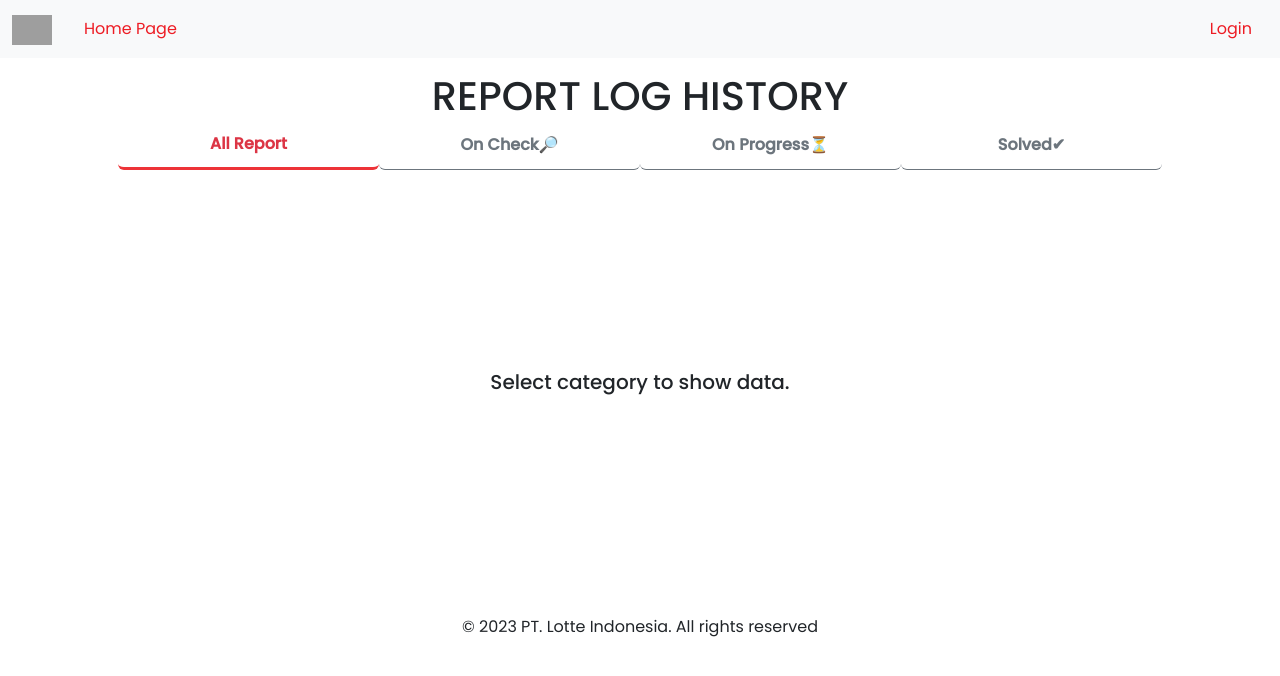
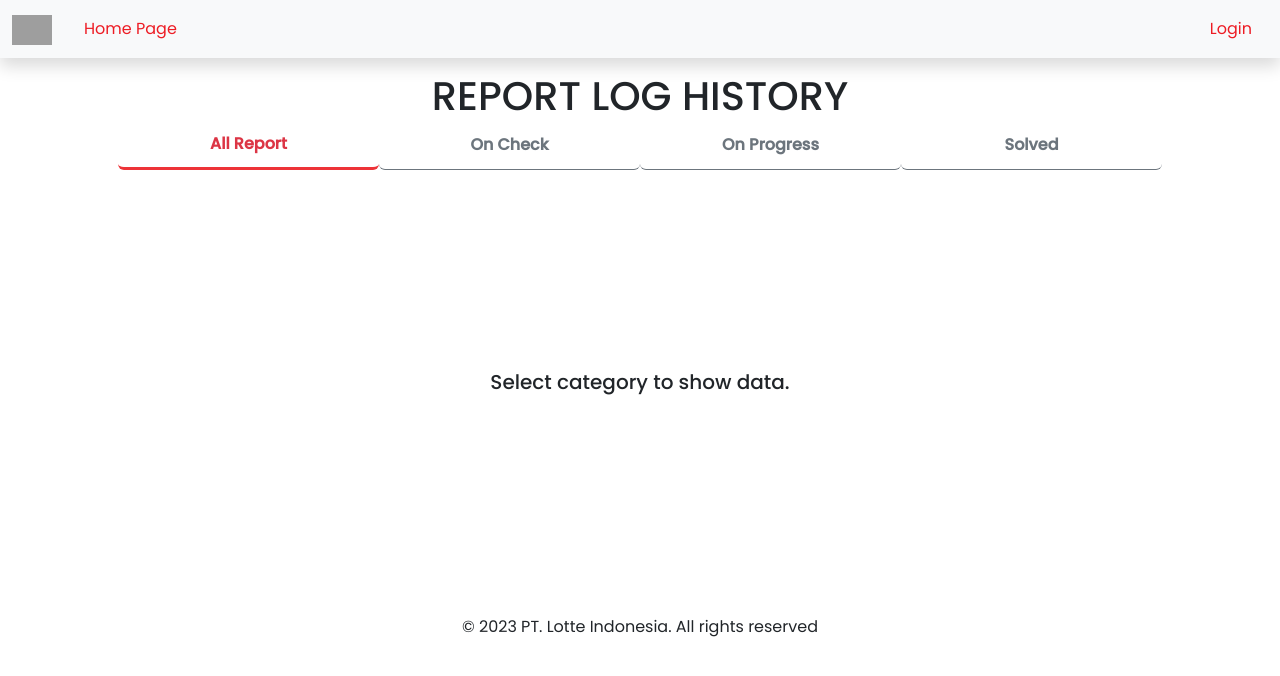
Before and after one commit to bayuindrap/Report-Log, a React (Create React App) app: page /track-page in a window 1280 px wide. Shown: the top 676 px of the page. Built offline with nearby package versions, Linux system fonts and the light colour scheme; no server answers; grey boxes are pictures that could not be loaded.

Commit message:
com 23 - optimizing

```diff
--- a/src/pages/HomePage.jsx
+++ b/src/pages/HomePage.jsx
@@ -128,7 +128,7 @@ class HomePage extends React.Component {
                 // date: this.state.startDate2.toISOString().substring(0, 10),
                 reportdate: this.state.startDate2.toLocaleDateString(),
                 detail: this.caseDesc.value,
-                status: "On Check🔎"
+                status: "On Check"
             }).then((res) => {
                 // console.log("post report", res)
                 // console.log(res.data.detail.length > 1)
--- a/src/pages/ProcessHistory.jsx
+++ b/src/pages/ProcessHistory.jsx
@@ -62,25 +62,27 @@ class ProcessHistory extends React.Component {
         };
         return this.props.report.map((value, index) => {
             console.log("handle", value.handledby)
-            if (value.status === "Solved✔" || value.status === "On Check🔎") {
+            if (value.status === "Solved" || value.status === "On Check") {
                 return null
             }
 
             if (value.handledby !== this.props.username) {
                return null
               }
-                  let badgeColor = value.status.includes("On Progress⏳") ? "warning" : value.status.includes("Solved✔") ? "success" : "primary"
+                  let badgeColor = value.status.includes("On Progress") ? "warning" : value.status.includes("Solved") ? "success" : "primary"
 
                   // if(this.props.report.length ==)
 
                   return (
 
                       <div className='shadow pb-3 rounded mb-5'>
-                          <div className='shadow p-2 rounded mb-1' style={{ color: "black", backgroundColor: "#C9DBB2" }}>
-                              <b>You Handle {value.name}'s Report</b>
-                              <b> | {value.orderid}</b>
-                              <b> | {value.corp} Corp</b>
-                              <b style={{ float: "right" }}><Badge color={badgeColor}>{value.status}</Badge></b>
+                          <div className='shadow p-2 rounded mb-1' style={{ color: "black", backgroundColor: "#ADADAD" }}>
+                                 <b>{value.name}'s Report</b>
+                                    {
+                                        value.orderid !== "" ? <b> / {value.orderid}</b> : null
+                                     }
+                                <b> / {value.corp} Corp</b>
+                                 <b style={{ float: "right" }}><Badge color={badgeColor}>{value.status}</Badge></b>
                           </div>
 
                           <div className='col'>
@@ -124,7 +126,7 @@ class ProcessHistory extends React.Component {
         return (
             <div className='container p-5 mt-4'>
                 <div className='text-center'>
-                <h1>Admin History Page</h1>
+                <h1>Admin History Report</h1>
                 </div>
                 <div>
                     {this.printReport()}
--- a/src/pages/ReportPage.jsx
+++ b/src/pages/ReportPage.jsx
@@ -1,7 +1,7 @@
 import React from 'react';
 import { API_URL } from '../helper';
 import axios from 'axios';
-import { Badge, Button, ModalHeader, ModalBody, ModalFooter, Input, InputGroupText, Label } from 'reactstrap'
+import { Badge, Button, ModalHeader, ModalBody, ModalFooter, Input, InputGroupText, Label, ButtonGroup } from 'reactstrap'
 import { Form, InputGroup, FormGroup, Modal, FormControl, Image } from 'react-bootstrap';
 import Swal from 'sweetalert2'
 import { CgSandClock } from "react-icons/cg";
@@ -14,19 +14,21 @@ import lotteLoading from "../assets/Logo-Lotte.gif"
 import { AiTwotoneDelete } from "react-icons/ai";
 import { AiOutlineSearch } from "react-icons/ai";
 import { GiBroom } from "react-icons/gi";
+import '../product.css'
 
 
 class ReportPage extends React.Component {
     constructor(props) {
         super(props);
         this.state = {
-            status: ["On Check🔎", "On Progress⏳", "Solved✔"],
+            status: ["On Check", "On Progress", "Solved"],
             dateNow: new Date(),
             modal: false,
             reportId: null,
             processedBy: null,
             isLoading: false,
-            dataAvailable: true
+            dataAvailable: true,
+            page: 1
         }
     }
 
@@ -49,7 +51,7 @@ class ReportPage extends React.Component {
 
     // btnProcess = (id) => {
     //     axios.patch(`${API_URL}/report/${id}`, {
-    //         status: "On Progress⏳",
+    //         status: "On Progress",
     //         // cause: this.rootCause.value,
     //         // solution: this.solution.value
     //         handledby: this.props.username
@@ -82,7 +84,7 @@ class ReportPage extends React.Component {
         });
         if(result.isConfirmed) {
             axios.patch(`${API_URL}/report/${id}`, {
-                status: "On Progress⏳",
+                status: "On Progress",
                 // cause: this.rootCause.value,
                 // solution: this.solution.value
                 handledby: this.props.username
@@ -109,7 +111,7 @@ class ReportPage extends React.Component {
     btnSolved = (id) => {
         const report = this.props.report.find((value) => value.id === id);
 
-        if (report.status === "On Check🔎") {
+        if (report.status === "On Check") {
             Swal.fire({
                 position: 'center',
                 icon: 'warning',
@@ -134,7 +136,7 @@ class ReportPage extends React.Component {
         // }
 
         axios.patch(`${API_URL}/report/${id}`, {
-            status: "Solved✔",
+            status: "Solved",
             solvedate: this.state.dateNow.toLocaleDateString(),
             cause: this.rootCause.value,
             solution: this.solution.value
@@ -231,7 +233,7 @@ class ReportPage extends React.Component {
         const { report, username } = this.props;
         const selectedReport = report.find((value) => value.id === id);
 
-        if (selectedReport.status === "On Check🔎") {
+        if (selectedReport.status === "On Check") {
             Swal.fire({
                 position: 'center',
                 icon: 'warning',
@@ -327,16 +329,26 @@ class ReportPage extends React.Component {
 
     }
 
+    // inputModal = () => {
 
+    //         const { value: text } = Swal.fire({
+    //             input: 'textarea',
+    //             inputLabel: 'Message',
+    //             inputPlaceholder: 'Type your message here...',
+    //             inputAttributes: {
+    //               'aria-label': 'Type your message here'
+    //             },
+    //             showCancelButton: true
+    //           })
+
+    //           if (text) {
+    //             Swal.fire(text)
+    //           }
+
+    // }
 
     printReport = () => {
-        // const renderValue = (label, field) => {
-        //     if (field && field.trim() !== "") {
-        //         return <p>{field} : {label}</p>;
-        //     }
-        //     return null;
-        // };
-
+        let {page} =  this.state
 
         const renderValue = (field, label) => {
             if (field && field.trim() !== "") {
@@ -347,33 +359,28 @@ class ReportPage extends React.Component {
 
         return this.props.report.map((value, index) => {
 
-            if (value.status === "Solved✔") {
+            if (value.status === "Solved") {
                 return <div></div>
             }
 
 
-            let badgeColor = value.status.includes("On Progress⏳") ? "warning" : value.status.includes("Solved✔") ? "success" : "primary"
-
-            // if(this.props.report.length ==)
+            let badgeColor = value.status.includes("On Progress") ? "warning" : value.status.includes("Solved") ? "success" : "primary"
 
             return (
-
+                // #ADADAD
                 <div className='shadow pb-3 rounded mb-5'>
-                    <div className='shadow p-2 rounded mb-1' style={{ color: "black", backgroundColor: "#C9DBB2" }}>
+                    <div className='shadow p-2 rounded mb-1' style={{ color: "black", backgroundColor: "#ADADAD" }}>
                         <b>{value.name}'s Report</b>
-                        <b> | {value.orderid}</b>
-                        <b> | {value.corp} Corp</b>
+                        {
+                            value.orderid !== "" ? <b> / {value.orderid}</b> : null
+                        }
+                        <b> / {value.corp} Corp</b>
                         <b style={{ float: "right" }}><Badge color={badgeColor}>{value.status}</Badge></b>
                     </div>
 
                     <div className='col'>
                         <div className='p-2'>
                             <div>
-                                {/* <p> INVOICE NO : {value.invoice}</p>
-                                <p> PRODUCT CODE : {value.productcd}</p>
-                                <p> TRANSACTION DATE : {value.datetransaction}</p>
-                                <p> REPORT DATE : {value.reportdate}</p>
-                                <p> DETAIL CASE : {value.detail}</p> */}
                                 {renderValue(value.invoice, "INVOICE NO")}
                                 {renderValue(value.productcd, "PRODUCT CODE")}
                                 {renderValue(value.datetransaction, "TRANSACTION DATE")}
@@ -386,7 +393,7 @@ class ReportPage extends React.Component {
                             <img src={value.imgcorp} style={{ width: "23%" }} />
                             {this.props.role === 'superadmin' && (
 
-                                <AiTwotoneDelete style={{ fontSize: "20 px", marginLeft: "auto", maxWidth: "5%" }} onClick={() => this.btnDelete(value.id)} />
+                                <AiTwotoneDelete className="hvr-grow" style={{ fontSize: "20 px", marginLeft: "auto", maxWidth: "5%" }} onClick={() => this.btnDelete(value.id)} />
 
                             )}
                             {/* {
@@ -401,18 +408,16 @@ class ReportPage extends React.Component {
 
                     <div style={{ float: "right", marginTop: -30, marginRight: 5, display: "flex", alignItems: "center" }}>
 
-                        {["On Check🔎"].includes(value.status) && (
+                        {["On Check"].includes(value.status) && (
                             <div>
-                                {/* <Button color="warning" style={{ width: 110, color: "black" }} onClick={() => this.btnProcess(value.id)}><CgSandClock />Process</Button> */}
-                                <Button color="warning" style={{ width: 110, color: "black", borderRadius: 50 }} onClick={() => this.btnProcess(value.id)}>Process <CgSandClock /></Button>
-                                <Button color="success" style={{ width: 110, color: "black", borderRadius: 50 }} onClick={() => this.toggle(value.id)}>Solved <FaCheck /></Button>
-                                {/* <AiTwotoneDelete style={{ fontSize: "22px", marginLeft: 10 }} onClick={() => this.btnDelete(value.id)} /> */}
+                                <Button className="hvr-grow" color="warning" style={{ width: 110, color: "black", borderRadius: "18px", marginRight: 5 }} onClick={() => this.btnProcess(value.id)}>Process <CgSandClock /></Button>
+                                <Button className="hvr-grow" color="success" style={{ width: 110, color: "black", borderRadius: "18px"}} onClick={() => this.toggle(value.id)}>Solved <FaCheck /></Button>
                             </div>
                         )}
-                        {["On Progress⏳"].includes(value.status) && (
-                            <Button color="success" style={{ width: 110, color: "black", borderRadius: 50 }} onClick={() => this.toggle(value.id)}>Solved <FaCheck /></Button>
+                        {["On Progress"].includes(value.status) && (
+                            <Button className="hvr-grow" color="success" style={{ width: 110, color: "black", borderRadius: "18px"}} onClick={() => this.toggle(value.id)}>Solved <FaCheck /></Button>
                         )}
-                        {["Solved✔"].includes(value.status) && (
+                        {["Solved"].includes(value.status) && (
                             <div></div>
                         )}
 
@@ -447,6 +452,18 @@ class ReportPage extends React.Component {
         </div>
     }
 
+    btnPagination = () => {
+        let btn = []
+        for (let i = 0; i < Math.ceil(this.props.report.length / 6); i++){
+            btn.push(<Button
+                outline color="" disabled={this.state.page == i + 1 ? true : false}
+                onClick={() => this.setState({ page: i + 1 })}>
+                {i+1}
+            </Button>)
+        }
+        return btn
+    }
+
 
 
 
@@ -462,14 +479,14 @@ class ReportPage extends React.Component {
                     <FormGroup>
                         <Label>Search</Label>
                         <Input type="text" id="text" placeholder="Input user name"
-                            style={{ width: 250, marginBottom: 5 }}
+                            style={{ width: 250, marginBottom: 5}}
                             innerRef={(element) => this.searchName = element}
                             onKeyDown={this.handleKeyPress}
                         />
                         {isFiltered && (
-                            <Button color="danger" onClick={this.btnClear} style={{width: 103}}>Clear<GiBroom /></Button>
+                            <Button className="hvr-grow" color="danger" onClick={this.btnClear} style={{width: 103, borderRadius: "18px", marginRight: 5}}>Clear<GiBroom /></Button>
                         )}
-                        <Button color="info" onClick={this.btnSearch} >Search <AiOutlineSearch /></Button>
+                        <Button className="hvr-grow" color="info" onClick={this.btnSearch} style={{borderRadius: "18px"}}>Search <AiOutlineSearch /></Button>
                     </FormGroup>
                 </div>
                 <div>
@@ -498,6 +515,12 @@ class ReportPage extends React.Component {
                     }
                 </div>
 
+                {/* <div style={{textAlign: "center"}}>
+                    <ButtonGroup>
+                        {this.btnPagination()}
+                    </ButtonGroup>
+                </div> */}
+
             </div>
 
         );
--- a/src/pages/StatusPage.jsx
+++ b/src/pages/StatusPage.jsx
@@ -16,7 +16,7 @@ class StatusPage extends React.Component {
     constructor(props) {
         super(props);
         this.state = {
-            status: ["All Report", "On Check🔎", "On Progress⏳", "Solved✔"],
+            status: ["All Report", "On Check", "On Progress", "Solved"],
             report: [],
             statusIdx: 0,
             isLoading: false,
@@ -111,10 +111,12 @@ class StatusPage extends React.Component {
             let badgeColor = value.status.includes("On Progress") ? "warning" : value.status.includes("Solved") ? "success" : "primary"
 
             return <div className='shadow pb-3 rounded mb-5'>
-                <div className='shadow p-2 rounded mb-1' style={{ color: "black", backgroundColor: "#C9DBB2" }}>
-                    <b> Your Report</b>
-                    <b> | {value.orderid}</b>
-                    <b> | {value.corp} Corp</b>
+                <div className='shadow p-2 rounded mb-1' style={{ color: "black", backgroundColor: "#ADADAD" }}>
+                    <b>{value.name}'s Report</b>
+                    {
+                        value.orderid !== "" ? <b> / {value.orderid}</b> : null
+                    }
+                    <b> / {value.corp} Corp</b>
                     <b style={{ float: "right" }}><Badge color={badgeColor}>{value.status}</Badge></b>
                 </div>
 
@@ -131,7 +133,7 @@ class StatusPage extends React.Component {
                             {renderValue(value.productcd, "PRODUCT CODE")}
                             {renderValue(value.detail, "DETAIL CASE")}
                             {
-                                value.status == "Solved✔" && <p>ROOT CAUSE : {value.cause}</p>
+                                value.status == "Solved" && <p>ROOT CAUSE : {value.cause}</p>
                             }
                         </div>
                     </div>
@@ -215,7 +217,7 @@ class StatusPage extends React.Component {
                     )}
                     {!isReportEmpty && (process || !process) &&
                         <div className='d-flex justify-content-center'>
-                            <Button color="warning" style={{ marginTop: 15, width: 127 }} onClick={this.btnReset}>Reset<BiReset /></Button>
+                            <Button color="warning" style={{ marginTop: 15, width: 127, borderRadius: "18px" }} onClick={this.btnReset}>Reset<BiReset /></Button>
                         </div>
                     }
                     <div style={{ marginTop: "20px" }}>
@@ -226,9 +228,9 @@ class StatusPage extends React.Component {
                         ) : (
                             <div>
                                 {
-                                       this.state.process === false ? (
+                                    this.state.process === false ? (
                                         <h4 style={{ textAlign: "center", marginTop: "200px", paddingBottom: "165px" }}>Select category to show data.</h4>
-                                    ) :  this.state.report.length === 0 ? (
+                                    ) : this.state.report.length === 0 ? (
                                         <h4 style={{ textAlign: "center", marginTop: "200px", paddingBottom: "165px" }}>Data not found.</h4>
                                     ) : this.printReport()
 
--- a/src/pages/TableHistory.jsx
+++ b/src/pages/TableHistory.jsx
@@ -20,7 +20,7 @@ class TableHistory extends React.Component {
         super(props);
         this.state = {
             report: [],
-            status: ["All Report", "On Check🔎", "On Progress⏳", "Solved✔"],
+            status: ["All Report", "On Check", "On Progress", "Solved"],
             isLoading: false,
             statusIdx: 0,
             selectedValue: '',
@@ -130,7 +130,7 @@ class TableHistory extends React.Component {
                                         } */}
                                 </Col>
                             </Row>
-                            <div style={{ overflowX: "auto", maxWidth: "97vw", maxHeight: "65vh" }}>
+                            <div style={{ overflowX: "auto", maxWidth: "97vw", maxHeight: "72vh" }}>
 
 
                                 <Table striped bordered hover>
@@ -153,7 +153,7 @@ class TableHistory extends React.Component {
                                     <tbody>
                                         {
                                             this.state.report.map((value, index) => (
-                                                // let badgeColor = value.status.includes("On Progress⏳") ? "warning" : value.status.includes("Solved✔") ? "success" : "primary"
+                                                // let badgeColor = value.status.includes("On Progress") ? "warning" : value.status.includes("Solved") ? "success" : "primary"
 
                                                 <tr key={index}>
 
@@ -184,11 +184,17 @@ class TableHistory extends React.Component {
     convertJsonToExcel = () => {
         const { report } = this.state;
 
+        // Exclude the "imgcorp" field from the report
+        const filteredReport = report.map(item => {
+            const { iduser, imgcorp, id,  ...rest } = item;
+            return rest;
+        });
+
         // Create a new workbook
         const workbook = XLSX.utils.book_new();
 
         // Convert the JSON array to a worksheet
-        const worksheet = XLSX.utils.json_to_sheet(report);
+        const worksheet = XLSX.utils.json_to_sheet(filteredReport);
 
         // Add the worksheet to the workbook
         XLSX.utils.book_append_sheet(workbook, worksheet, 'Sheet1');
@@ -211,7 +217,7 @@ class TableHistory extends React.Component {
 
     btnReset = () => {
         this.setState({
-            report:[],
+            report: [],
             isLoading: false,
             statusIdx: 0,
             selectedValue: '',
@@ -250,26 +256,6 @@ class TableHistory extends React.Component {
 
                         }
                     </div>
-                    {/* <div className='row'>
-                        <div className="col" style={{ zIndex: 30 }}>
-                            <label>From Date: </label>
-                            <DatePicker selected={this.state.startDate}
-                                onChange={this.handleStartDateChange}
-                                style={{ width: '100%' }}
-                                popperPlacement="bottom-start"
-                                placeholderText="Choose a start date" />
-                        </div>
-                        <div className="col text-end" style={{ position: 'relative', zIndex: 20, marginLeft: 'auto' }}>
-                            <div className='auto'>
-                                <label>To Date: </label>
-                            </div>
-                            <DatePicker selected={this.state.endDate}
-                                onChange={this.handleEndDateChange}
-                                style={{ width: '100%' }}
-                                popperPlacement="bottom-start"
-                                placeholderText="Choose a end date" />
-                        </div>
-                    </div> */}
                     {showDatePickers && (
                         <div className="row">
                             <div className="col" style={{ zIndex: 30 }}>
@@ -300,11 +286,11 @@ class TableHistory extends React.Component {
                         </div>
                     )}
                     {!isReportEmpty && !process &&
-                    <div className='d-flex justify-content-center'>
-                        <Button color="warning" style={{ marginTop: 15, marginRight: 5, width: 127 }} onClick={this.btnReset}>Reset<BiReset/></Button>
-                        <Button color="success" style={{ marginTop: 15, width: 127 }} onClick={this.handleDownload}>Download <FiDownload /></Button>
+                        <div className='d-flex justify-content-center'>
+                            <Button className="hvr-grow" color="warning" style={{ marginTop: 15, marginRight: 5, width: 127, borderRadius: "18px" }} onClick={this.btnReset}>Reset<BiReset /></Button>
+                            <Button className="hvr-grow" color="success" style={{ marginTop: 15, width: 127, borderRadius: "18px" }} onClick={this.handleDownload}>Download <FiDownload /></Button>
 
-                    </div>
+                        </div>
                     }
                     <div style={{ marginTop: "20px" }}>
                         {this.state.isLoading ? (
--- a/src/pages/TrackingPage.jsx
+++ b/src/pages/TrackingPage.jsx
@@ -14,7 +14,7 @@ class TrackingPage extends React.Component {
     constructor(props) {
         super(props);
         this.state = {
-            status: ["All Report", "On Check🔎", "On Progress⏳", "Solved✔"],
+            status: ["All Report", "On Check", "On Progress", "Solved"],
             report: [],
             statusIdx: 0,
             isLoading: false
@@ -114,14 +114,16 @@ class TrackingPage extends React.Component {
         return this.state.report.map((value, index) => {
             if (value.name) {
 
-                let badgeColor = value.status.includes("On Progress⏳") ? "warning" : value.status.includes("Solved✔") ? "success" : "primary"
+                let badgeColor = value.status.includes("On Progress") ? "warning" : value.status.includes("Solved") ? "success" : "primary"
 
                 return (
                     <div className='shadow pb-3 rounded mb-5'>
-                        <div className='shadow p-2 rounded mb-1' style={{ color: "black", backgroundColor: "#C9DBB2" }}>
+                        <div className='shadow p-2 rounded mb-1' style={{ color: "black", backgroundColor: "#ADADAD" }}>
                             <b>{value.name}'s Report</b>
-                            <b> | {value.orderid}</b>
-                            <b> | {value.corp} Corp</b>
+                            {
+                                value.orderid !== "" ? <b> / {value.orderid}</b> : null
+                            }
+                            <b> / {value.corp} Corp</b>
                             <b style={{ float: "right" }}><Badge color={badgeColor}>{value.status}</Badge></b>
                         </div>
 
@@ -138,7 +140,7 @@ class TrackingPage extends React.Component {
                                     {renderValue(value.productcd, "PRODUCT CODE")}
                                     {renderValue(value.detail, "DETAIL CASE")}
                                     {
-                                        value.status == "Solved✔" && (
+                                        value.status == "Solved" && (
                                             <div>
                                                 <p> ROOT CAUSE : {value.cause}</p>
                                                 <p> SOLUTION : {value.solution}</p>
@@ -219,7 +221,7 @@ class TrackingPage extends React.Component {
                     )}
                     {!isReportEmpty && !process &&
                         <div className='d-flex justify-content-center'>
-                            <Button color="warning" style={{ marginTop: 15, width: 127 }} onClick={this.btnReset}>Reset<BiReset /></Button>
+                            <Button className="hvr-grow" color="warning" style={{ marginTop: 15, width: 127, borderRadius: "18px" }} onClick={this.btnReset}>Reset<BiReset /></Button>
                         </div>
                     }
                     <div style={{ marginTop: "20px" }}>
--- a/src/pages/test.js
+++ b/src/pages/test.js
@@ -13,7 +13,7 @@ class TableHistory extends React.Component {
     super(props);
     this.state = {
       report: [],
-      status: ["All Report", "On Check🔎", "On Progress⏳", "Solved✔"],
+      status: ["All Report", "On Check", "On Progress", "Solved"],
       isLoading: false,
       statusIdx: 0,
       selectedValue: '',
--- /dev/null
+++ b/src/product.css
@@ -0,0 +1,20 @@
+.hvr-grow {
+    display: inline-block;
+    vertical-align: middle;
+    transform: perspective(1px) translateZ(0);
+    transition-duration: 0.3s;
+    transition-property: transform .2s;
+  }
+  .hvr-grow:hover, .hvr-grow:focus, .hvr-grow:active {
+    transform: scale(1.1);
+  }
+
+  .load {
+    text-align: center;
+    background-color: white;
+    display: flex;
+    justify-content: center;
+    align-items: center;
+    width: 100%;
+    height: 100vh;
+  }
```
Also changed, not shown: src/components/FooterComp.jsx (+10 -0 lines), src/components/NavbarComp.jsx (+40 -10 lines).
